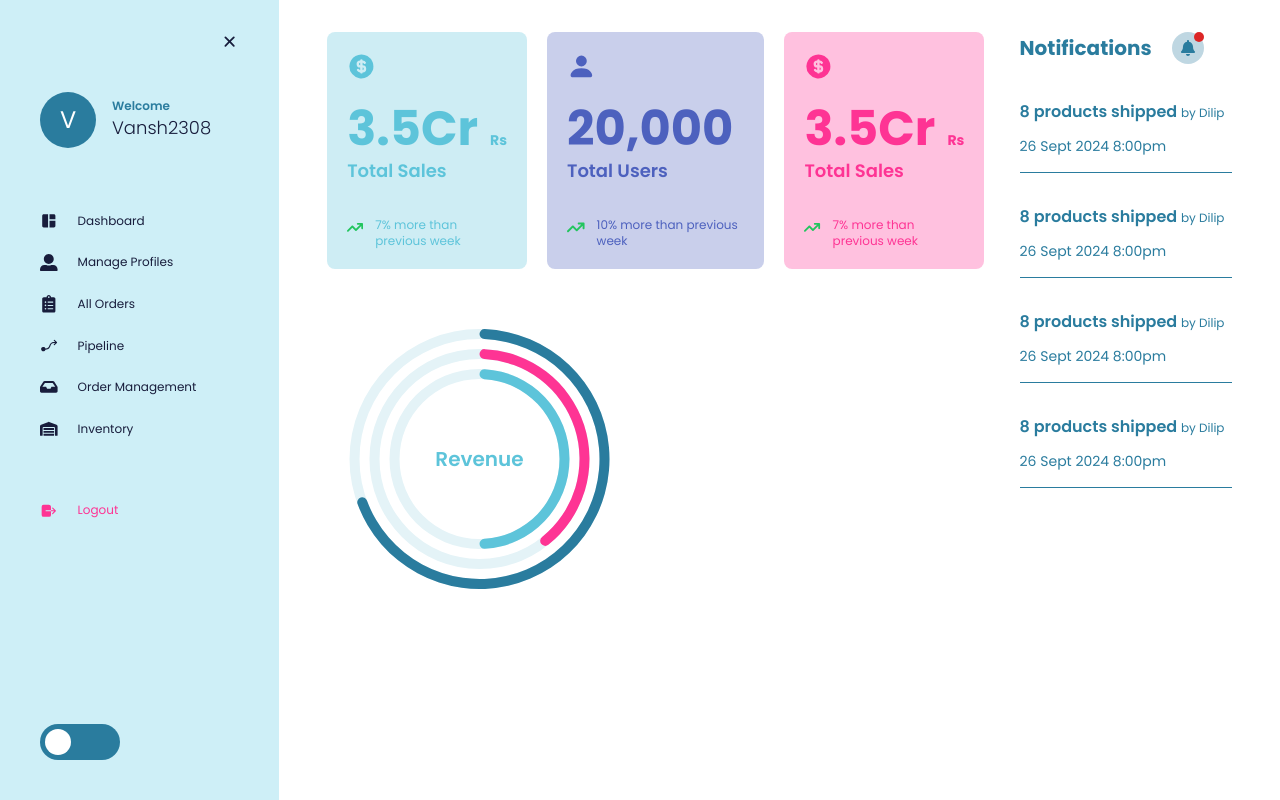
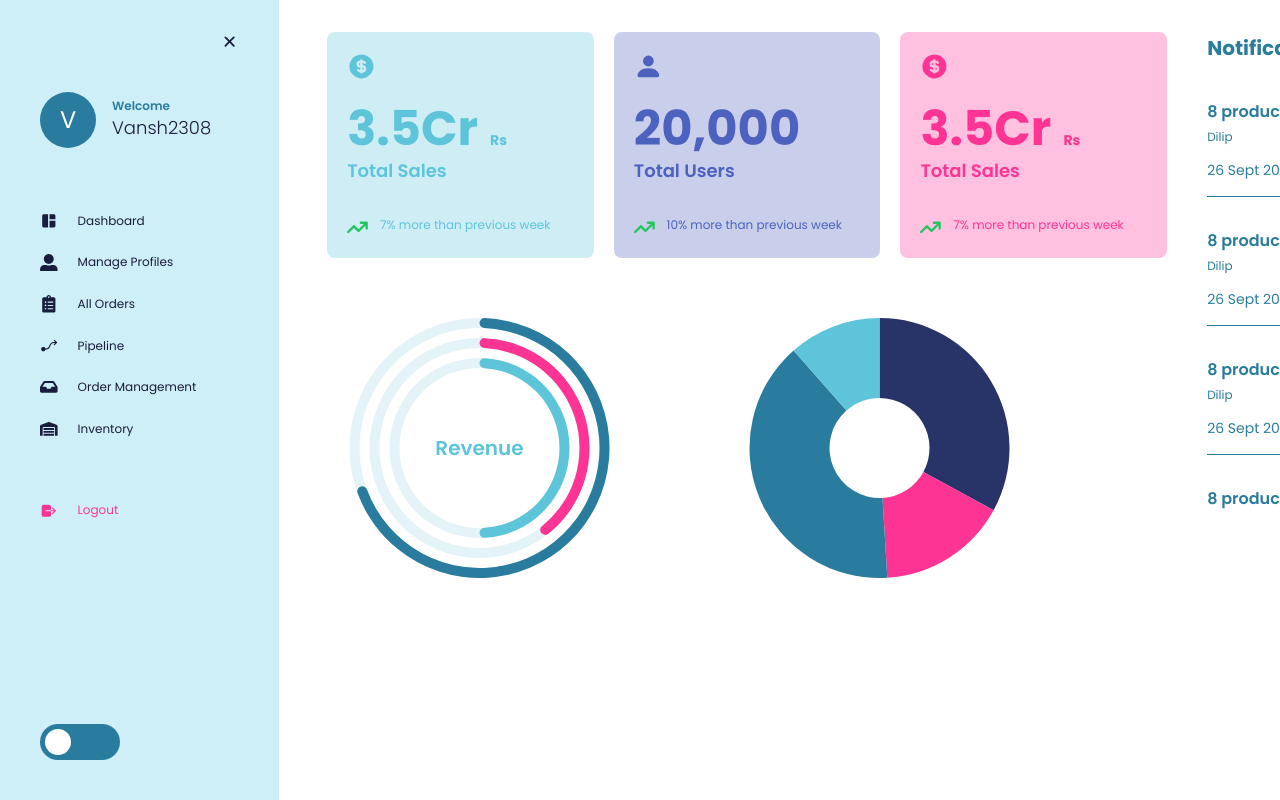
Before and after one commit to vansh2308/sgh-automation, a React (Vite) app in the folder client/: page /user/1 in a window 1280 px wide. Built offline with nearby package versions, Linux system fonts and the light colour scheme; a web font is replaced by a local one.

Commit message:
Make department distribution

```diff
--- a/client/src/components/AdminDashboard.tsx
+++ b/client/src/components/AdminDashboard.tsx
@@ -5,6 +5,8 @@ import { FaArrowTrendUp } from "react-icons/fa6";
 import { FaBell } from "react-icons/fa";
 import NotificationTile from "./NotificationTile";
 import RadialChart from "./charts/RadialChart";
+import DonughtChart from "./charts/DonughtChart";
+import { Stack } from "@mui/material";
 
 
 
@@ -109,8 +111,11 @@ export default function AdminDashboard({ }) {
                     </ul>
                 </div>
 
+                <Stack direction="row" width="100%" >
+                    <RadialChart />
+                    <DonughtChart />
+                </Stack>
 
-                <RadialChart />
             </div>
         </div>
     )
--- /dev/null
+++ b/client/src/components/charts/DonughtChart.tsx
@@ -0,0 +1,78 @@
+
+
+
+import * as React from 'react';
+import { PieChart } from '@mui/x-charts/PieChart';
+import { useDrawingArea } from '@mui/x-charts/hooks';
+import { createTheme, styled } from '@mui/material/styles';
+import { useEffect, useState } from 'react';
+import { useSelector } from 'react-redux';
+import { RootState } from '../../app/store';
+import { DefaultizedPieValueType, PieItemIdentifier } from '@mui/x-charts';
+
+
+type Data = { label: string, value: number, color: string }[]
+
+
+// WIP: Fix highlight styles
+
+
+
+export default function DonughtChart() {
+    const theme = useSelector((state: RootState) => state.theme.value)
+    const [highlight, setHighlight] = useState<React.ReactNode>("Revenue")
+
+
+    const [data, setData] = useState<Data>(
+        [
+            { label: 'Manufacturing', value: 430, color: "#283368" },
+            { label: 'Repair', value: 210, color: "#FE3494" },
+            { label: 'Polish', value: 515, color: "#2A7C9E" },
+            { label: 'Packaging', value: 150, color: "#5DC4DA" },
+        ]
+    )
+
+
+    const StyledText = styled('text')(({ }) => ({
+        fill: "#5DC4DA",
+        textAnchor: 'middle',
+        dominantBaseline: 'central',
+        fontSize: 20,
+        fontWeight: "600"
+    }));
+
+    function PieCenterLabel({ children }: { children: React.ReactNode }) {
+        const { width, height, left, top } = useDrawingArea();
+        return (
+            <StyledText x={left + width / 2} y={top + height / 2}>
+                {children}
+            </StyledText>
+        );
+    }
+
+
+
+
+    return (
+        <PieChart
+            series={[
+                {
+                    innerRadius: 50,
+                    outerRadius: 130,
+                    endAngle: 360,
+                    data: data,
+                    // highlightScope: { fade: 'global', highlight: 'item' },
+                    // faded: { innerRadius: 30, additionalRadius: -30, color: 'gray' },
+                },
+            ]}
+            width={400}
+            height={300}
+            slotProps={{
+                legend: { hidden: true },
+            }}
+
+        >
+
+        </PieChart>
+    );
+}
```
